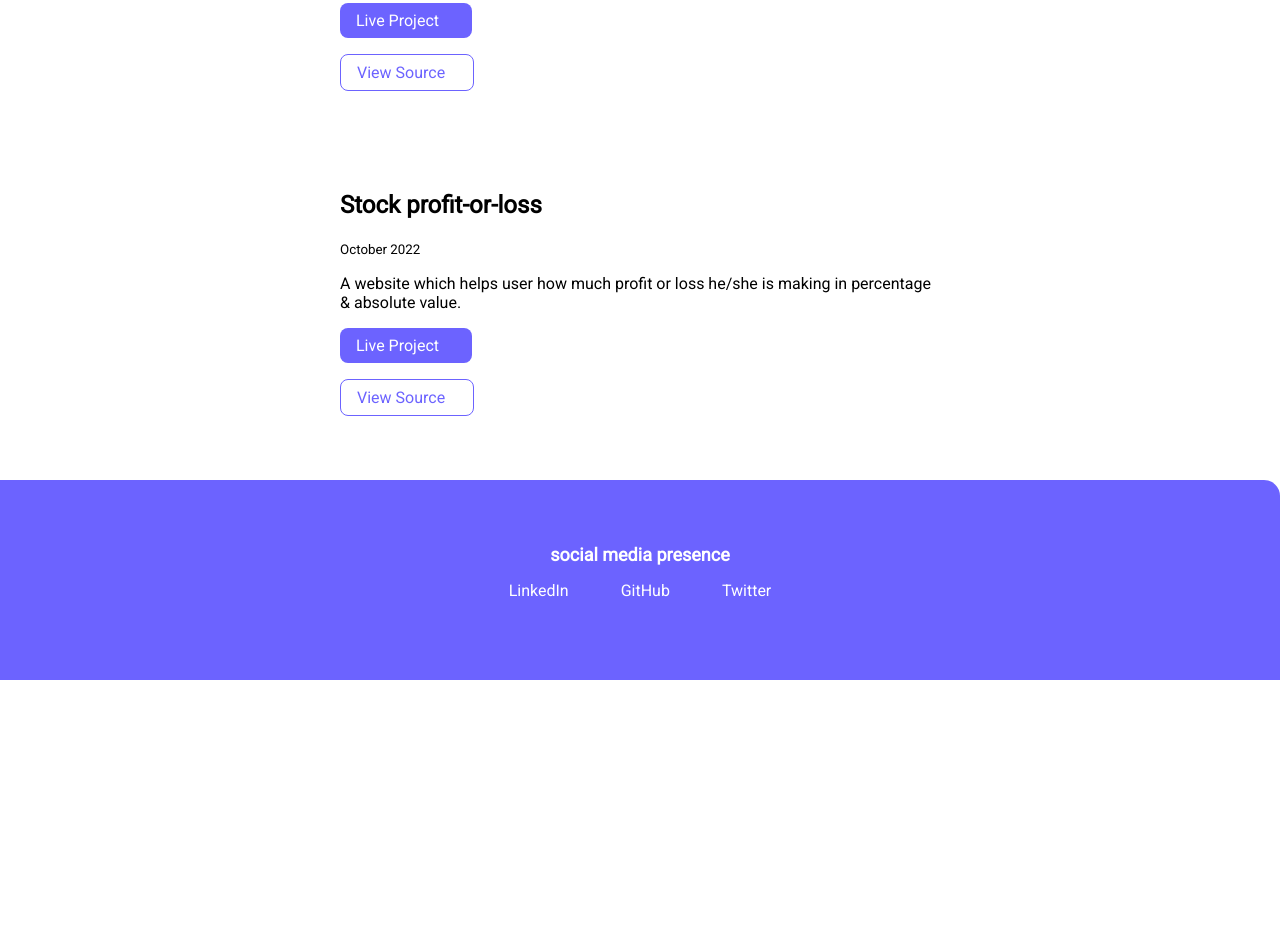
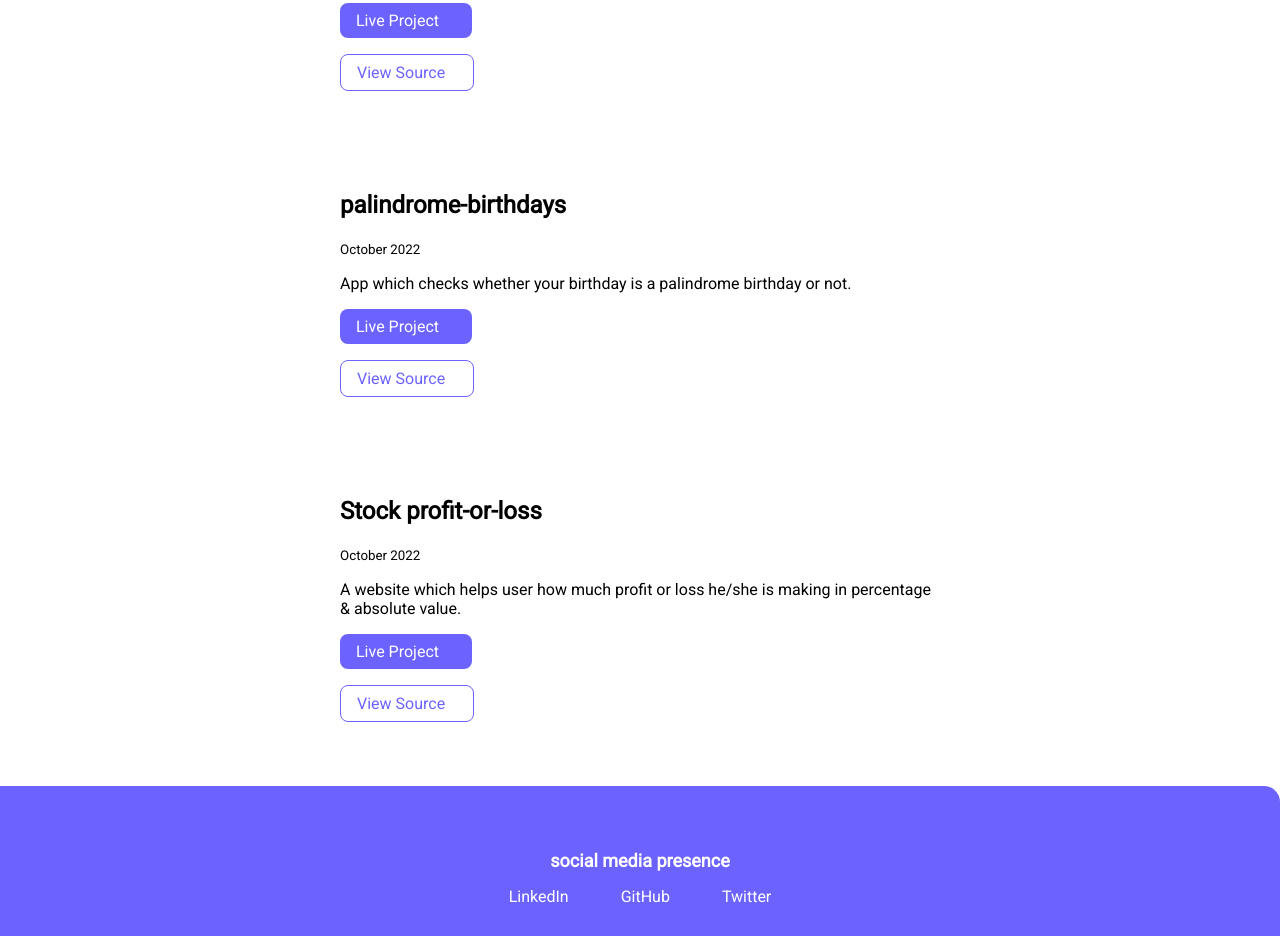
Before and after one commit to tejan-singh/portfolio-level0, a plain HTML site: page projects.html in a window 1280 px wide. Shown: the part 3417-4353 px from the top of the page. Before the commit the page ends 4097 px from the top, so only its background shows below. Drawn offline with Linux system fonts and the light colour scheme.

Commit message:
Update projects.html

```diff
--- a/projects.html
+++ b/projects.html
@@ -212,6 +212,19 @@
         </div>
       </li>
 
+      <!-- mark-13 -->
+      <li>
+        <div class="padding-md container container-center">
+          <h2>palindrome-birthdays</h2>
+          <small>October 2022</small>
+          <p>
+           App which checks whether your birthday is a palindrome birthday or not.
+          </p>
+          <a class="link link-primary" href="https://palindromebirthday-tejansingh.netlify.app">Live Project</a>
+          <a class="link link-secondary" href="https://github.com/tejan-singh/palindrome-birthday">View Source</a>
+        </div>
+      </li>
+
       <!-- mark-14 -->
       <li>
         <div class="padding-md container container-center">
```
